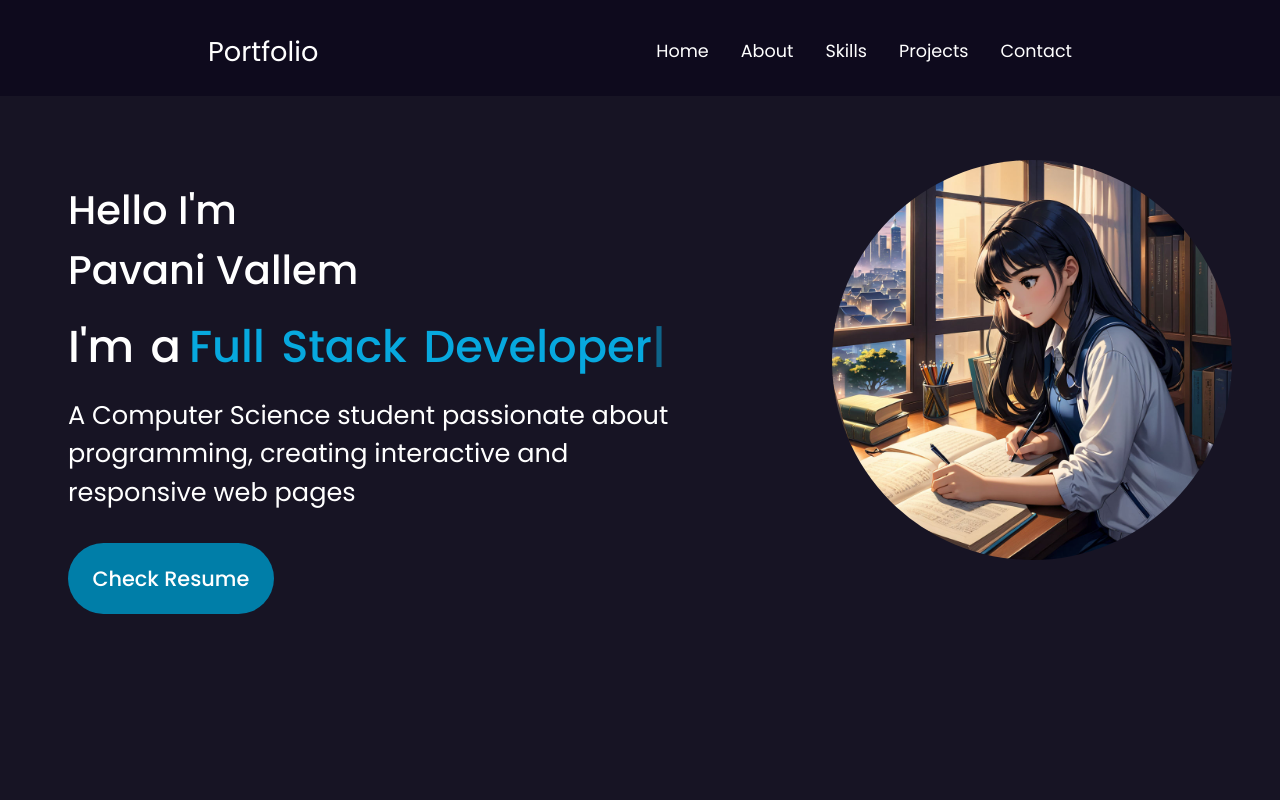
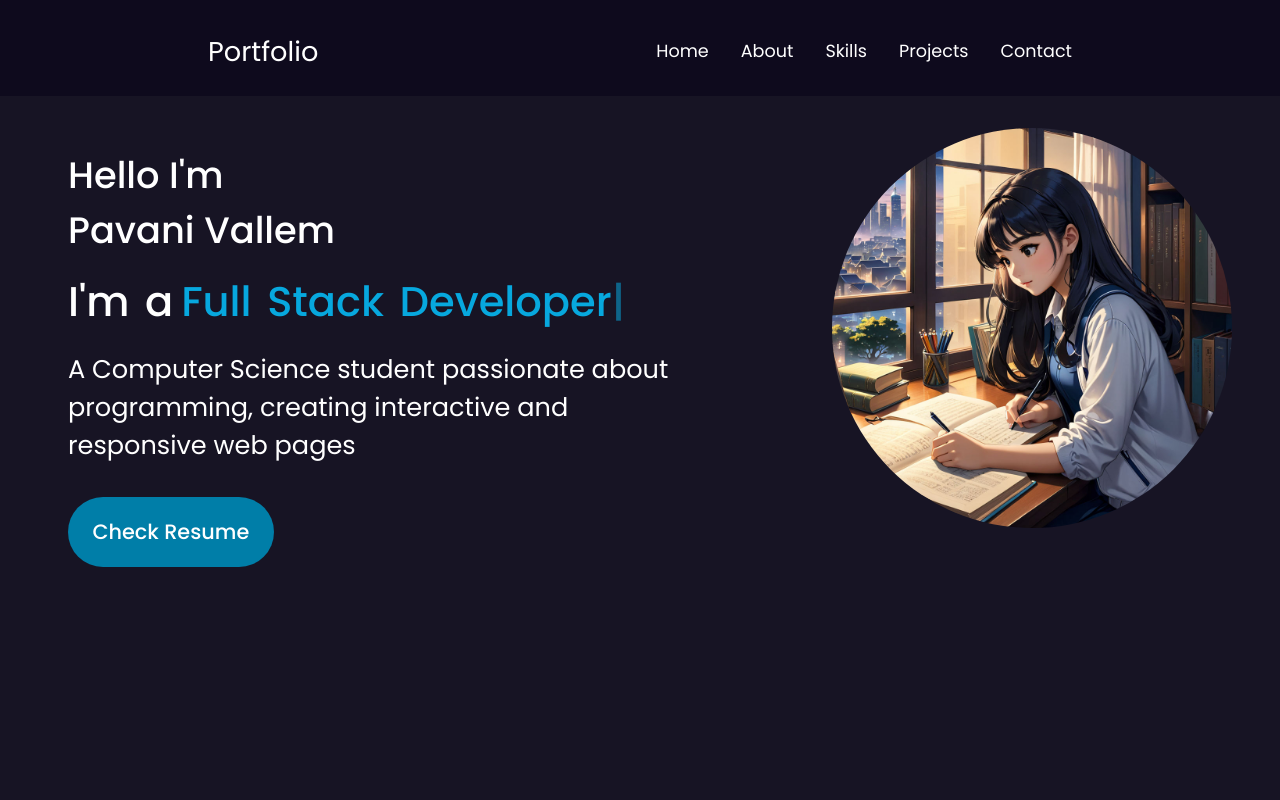
Before and after one commit to Pavani1006/Portfolio, a React (Create React App) app: page / in a window 1280 px wide. Shown: the top 800 px of the page. Built offline with nearby package versions, Linux system fonts and the light colour scheme.

Commit message:
first commit

```diff
--- a/src/components/Home.css
+++ b/src/components/Home.css
@@ -1,5 +1,5 @@
 .intro{
-    top:10rem;
+    top:8rem;
     padding: 0rem 12rem;
     height: 100vh;
     position: relative;
@@ -15,11 +15,11 @@
   padding: 20px;
  }
 .introText,.introAbout{
-    font-size: 2.5rem;
+    font-size: 2.3rem;
     font-weight: 500;
 }
 .introPara{
-    font-size: 2.8rem;
+    font-size: 2.6rem;
     font-weight: 500;
     margin-top: 0.8rem ;
     margin-bottom: 1rem;
@@ -44,7 +44,7 @@
     color: #7bd6f5;
     color: #07a8de;
     padding-left: 0.5rem;
-    font-size: 2.8rem;
+    font-size: 2.6rem;
 }
   .resume {
     position: relative;
--- a/src/components/Navbar.css
+++ b/src/components/Navbar.css
@@ -47,7 +47,7 @@
   bottom: 0;
   width: 100%;
   height: 2.5px;
-  background-color: #046282;
+  background-color: #0390bf;
   transform: scaleX(0);
   transform-origin: bottom right;
   transition: transform 0.3s ease;
```
